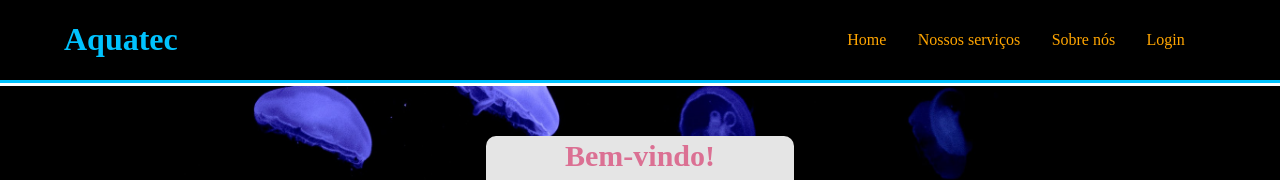
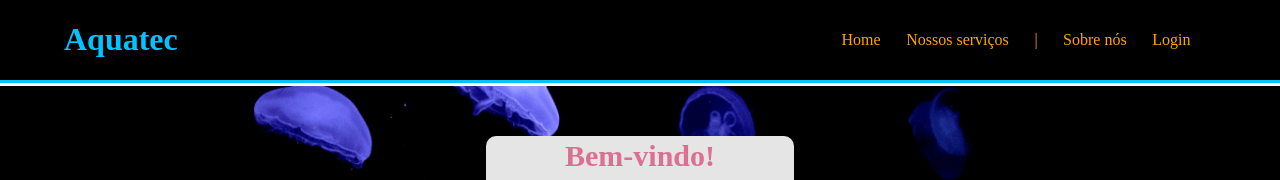
Before and after one commit to LucasCMendes10/Criando-um-site, a plain HTML site: page public/cadastro.html in a window 1280 px wide. Shown: the top 180 px of the page. Drawn offline with Linux system fonts and the light colour scheme.

Commit message:
adicionando barra na NavBar

```diff
--- a/public/cadastro.html
+++ b/public/cadastro.html
@@ -24,6 +24,7 @@
                         Nossos serviços
                     </a>
                 </li>
+                <li>|</li>
                 <li>Sobre nós</li>
                 <li>
                     <a href="login.html">
```
Also changed, not shown: public/index.html (+1 -0 lines), public/login.html (+1 -0 lines).
